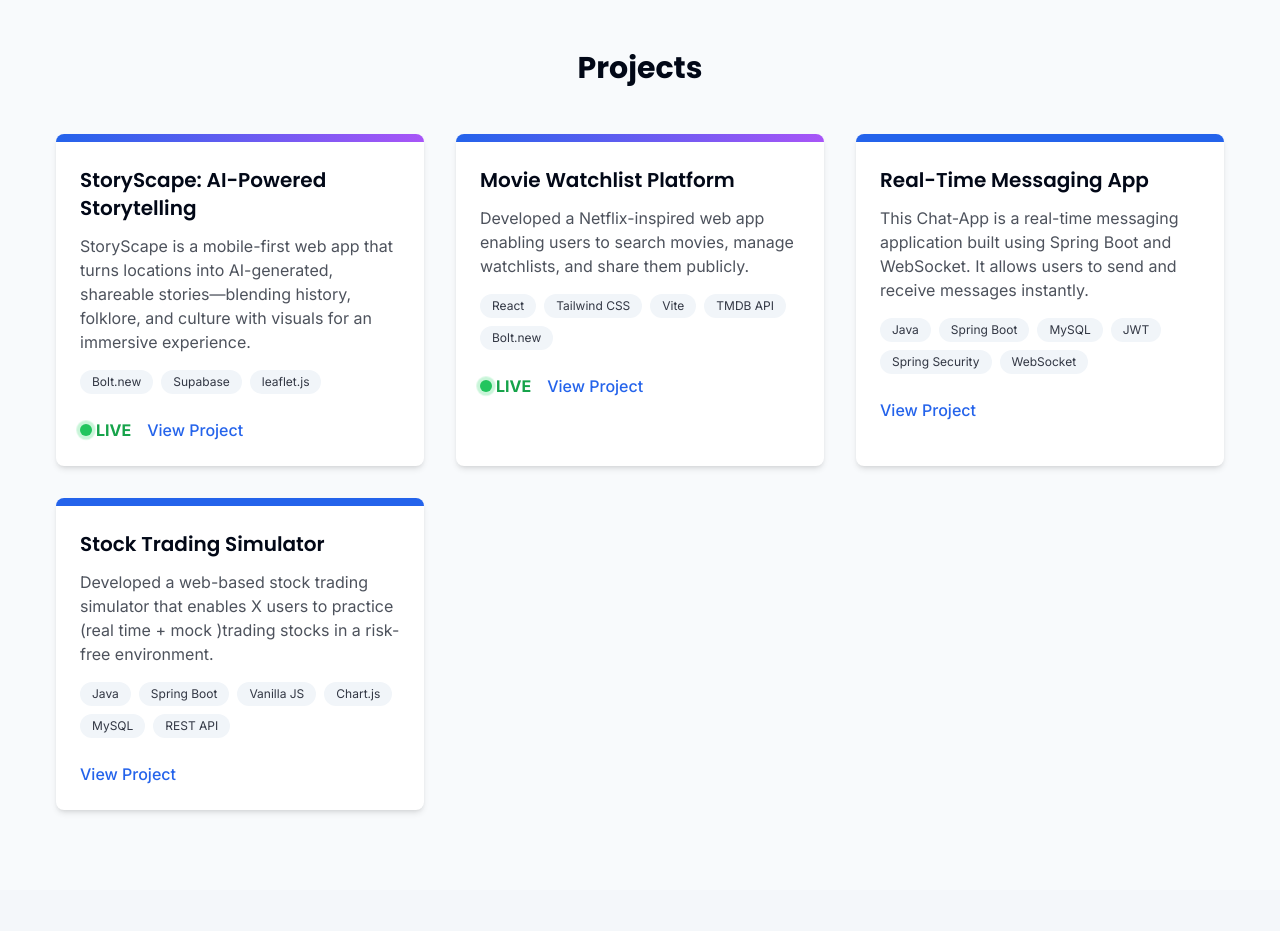
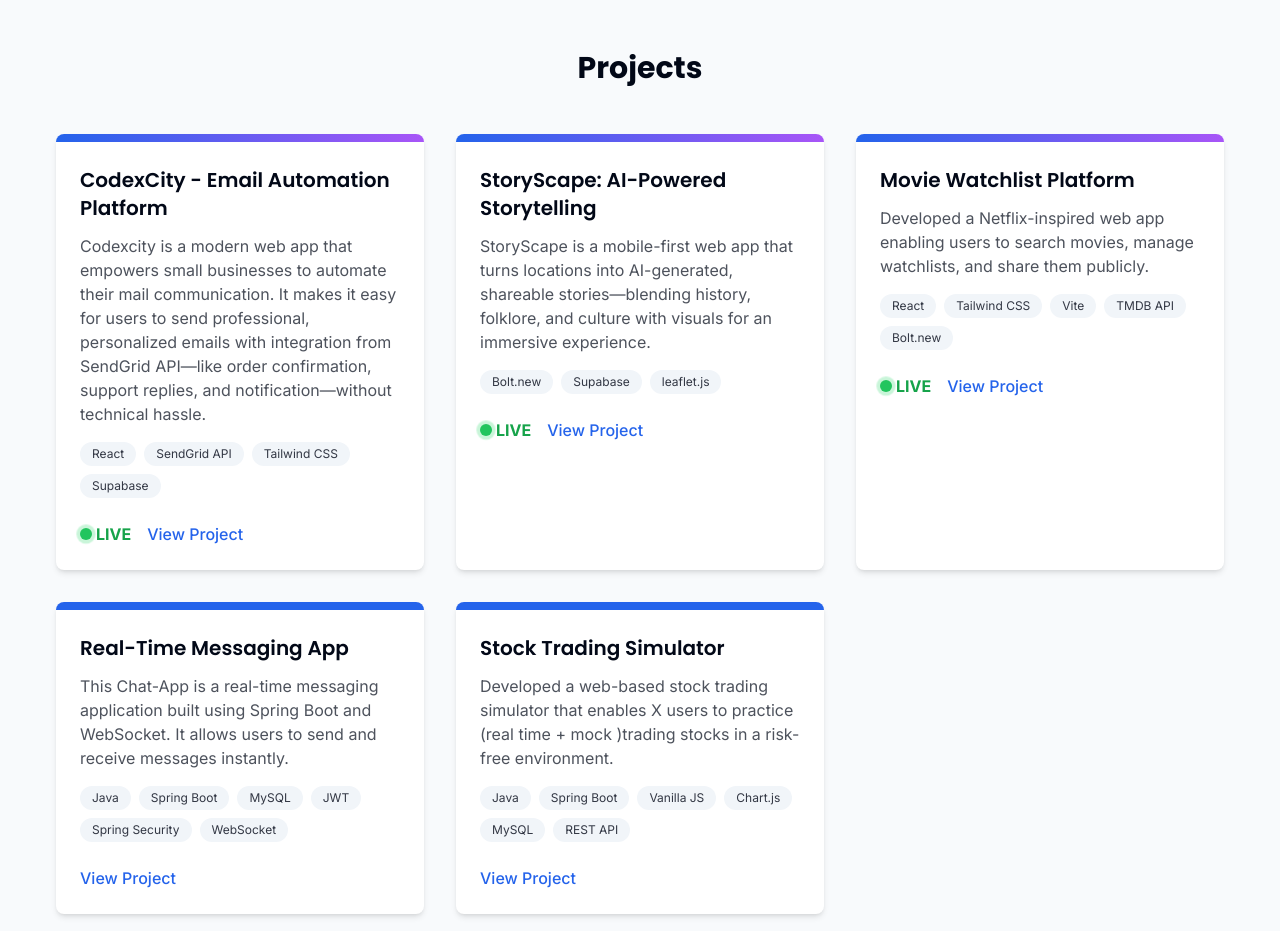
Before and after one commit to devilmaycry-w/Modern-Portfolio, a React (Vite) app: page / in a window 1280 px wide. Shown: the part 1340-2271 px from the top of the page. Built offline with nearby package versions, Linux system fonts and the light colour scheme; no server answers; a web font is replaced by a local one.

Commit message:
Update ProjectsSection.tsx

```diff
--- a/src/components/ProjectsSection.tsx
+++ b/src/components/ProjectsSection.tsx
@@ -52,6 +52,14 @@ const ProjectCard = ({ title, description, tags, githubLink, isFullstack = false
 const ProjectsSection = () => {
   const projects = [
     {
+      title: "CodexCity - Email Automation Platform",
+      description: "Codexcity is a modern web app that empowers small businesses to automate their mail communication. It makes it easy for users to send professional, personalized emails with integration from SendGrid API—like order confirmation, support replies, and notification—without technical hassle.",
+      tags: ["React", "SendGrid API", "Tailwind CSS", "Supabase"],
+      githubLink: "https://github.com/devilmaycry-w/Email-Automation-0",
+      isFullstack: true,
+      liveLink: "https://codexcity.xpensive.me"
+    },
+    {
       title: "StoryScape: AI-Powered Storytelling",
       description: "StoryScape is a mobile-first web app that turns locations into AI-generated, shareable stories—blending history, folklore, and culture with visuals for an immersive experience.",
       tags: ["Bolt.new", "Supabase", "leaflet.js"],
```
